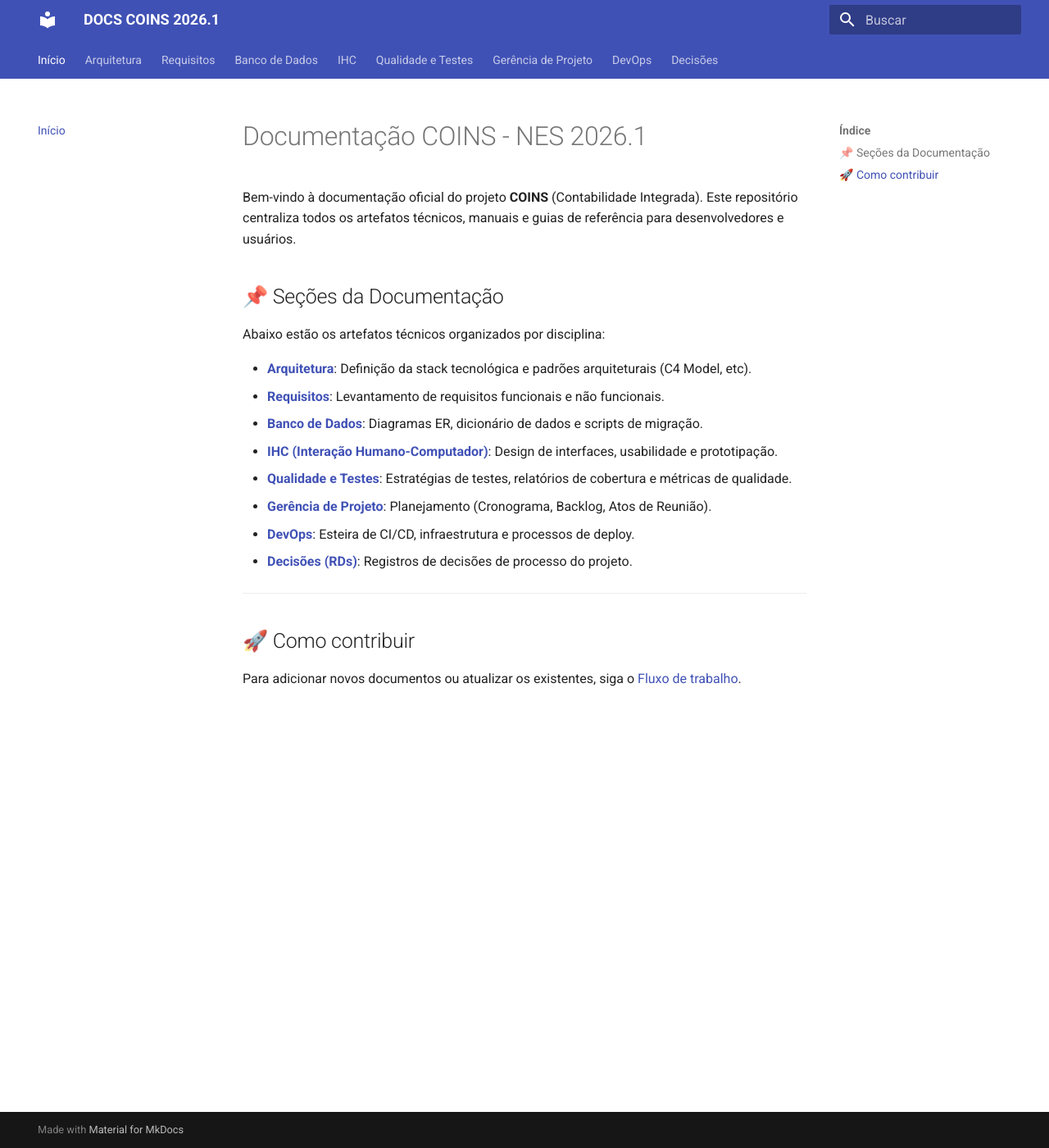
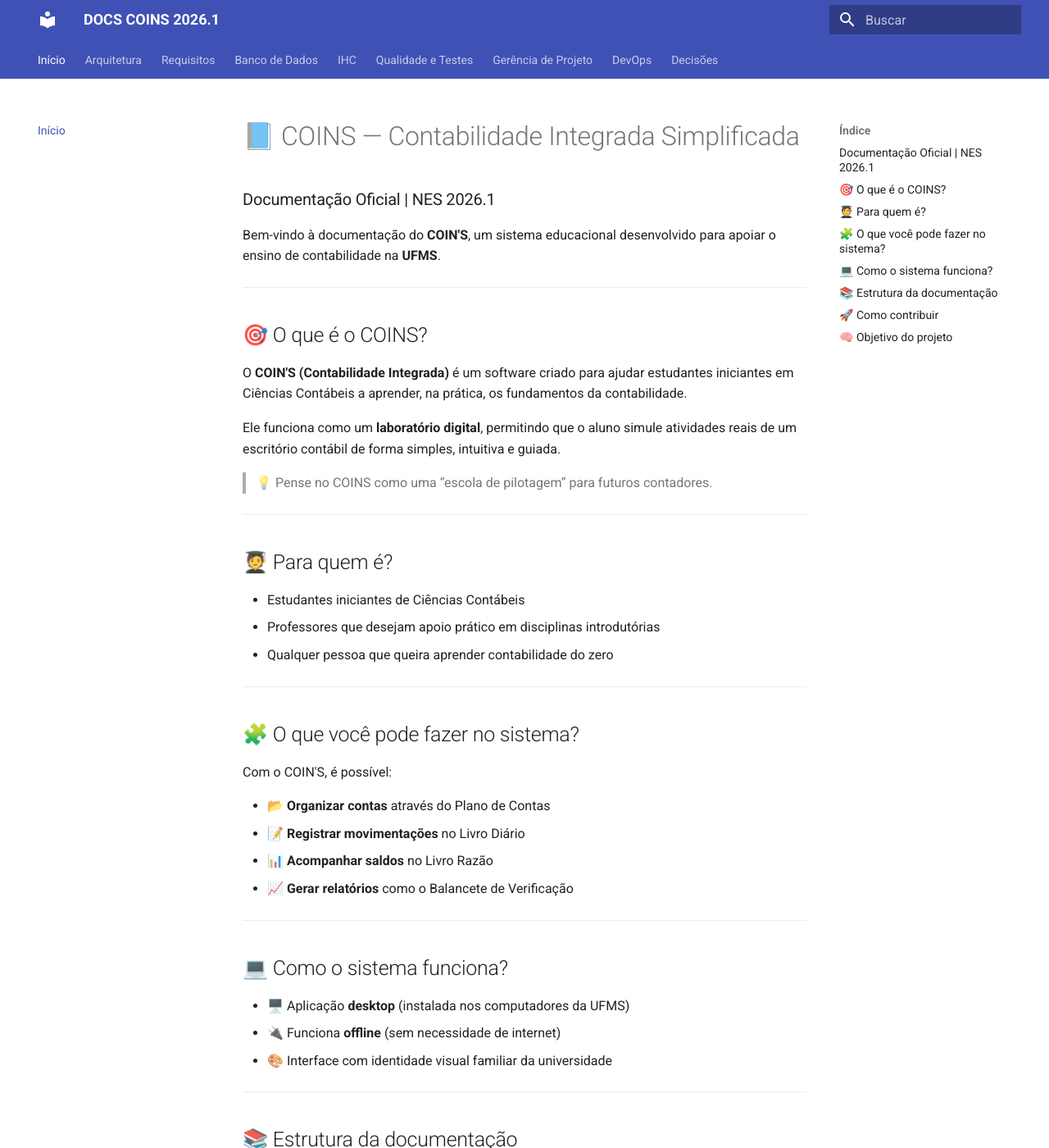
Before and after one commit to NES-Contabilidade-Integrada/doc-coins2026.1, an MkDocs documentation site: the page built from docs/index.md, in a window 1280 px wide and 1400 px high. Shown: the whole window at 82% size. Built offline with MkDocs 1.6.1 and Material for MkDocs 9.7.7, drawn with Linux system fonts in a browser that asks for light colours; some of the changed text lies outside the part shown.

Commit message:
chore: atualiza index.md sobre o coins
Updated the documentation for the COINS project to reflect new structure and content.

```diff
--- a/docs/index.md
+++ b/docs/index.md
@@ -1,22 +1,70 @@
-# Documentação COINS - NES 2026.1
+# 📘 COINS — Contabilidade Integrada Simplificada
 
-Bem-vindo à documentação oficial do projeto **COINS** (Contabilidade Integrada). Este repositório centraliza todos os artefatos técnicos, manuais e guias de referência para desenvolvedores e usuários.
+### Documentação Oficial | NES 2026.1
 
-## 📌 Seções da Documentação
+Bem-vindo à documentação do **COIN'S**, um sistema educacional desenvolvido para apoiar o ensino de contabilidade na **UFMS**.
+
+---
+
+## 🎯 O que é o COINS?
+
+O **COIN'S (Contabilidade Integrada)** é um software criado para ajudar estudantes iniciantes em Ciências Contábeis a aprender, na prática, os fundamentos da contabilidade.
+
+Ele funciona como um **laboratório digital**, permitindo que o aluno simule atividades reais de um escritório contábil de forma simples, intuitiva e guiada.
+
+> 💡 Pense no COINS como uma “escola de pilotagem” para futuros contadores.
+
+---
+
+## 🧑‍🎓 Para quem é?
+
+* Estudantes iniciantes de Ciências Contábeis
+* Professores que desejam apoio prático em disciplinas introdutórias
+* Qualquer pessoa que queira aprender contabilidade do zero
+
+---
+
+## 🧩 O que você pode fazer no sistema?
+
+Com o COIN'S, é possível:
+
+* 📂 **Organizar contas** através do Plano de Contas
+* 📝 **Registrar movimentações** no Livro Diário
+* 📊 **Acompanhar saldos** no Livro Razão
+* 📈 **Gerar relatórios** como o Balancete de Verificação
+
+---
+
+## 💻 Como o sistema funciona?
+
+* 🖥️ Aplicação **desktop** (instalada nos computadores da UFMS)
+* 🔌 Funciona **offline** (sem necessidade de internet)
+* 🎨 Interface com identidade visual familiar da universidade
+
+---
+
+## 📚 Estrutura da documentação
 
 Abaixo estão os artefatos técnicos organizados por disciplina:
 
-- **[Arquitetura](arquitetura/visao-geral.md)**: Definição da stack tecnológica e padrões arquiteturais (C4 Model, etc).
-- **[Requisitos](requisitos/visao-produto.md)**: Levantamento de requisitos funcionais e não funcionais.
-- **[Banco de Dados](banco-de-dados/modelo-conceitual.md)**: Diagramas ER, dicionário de dados e scripts de migração.
-- **[IHC (Interação Humano-Computador)](ihc/personas.md)**: Design de interfaces, usabilidade e prototipação.
-- **[Qualidade e Testes](qualidade-testes/estrategia-testes.md)**: Estratégias de testes, relatórios de cobertura e métricas de qualidade.
-- **[Gerência de Projeto](gerencia-projeto/planejamento.md)**: Planejamento (Cronograma, Backlog, Atos de Reunião).
-- **[DevOps](devops/infraestrutura.md)**: Esteira de CI/CD, infraestrutura e processos de deploy.
-- **[Decisões (RDs)](decisoes/decisoes.md)**: Registros de decisões de processo do projeto.
+* **[Arquitetura](arquitetura/visao-geral.md)**: Stack tecnológica e padrões arquiteturais (C4 Model, etc)
+* **[Requisitos](requisitos/visao-produto.md)**: Requisitos funcionais e não funcionais
+* **[Banco de Dados](banco-de-dados/modelo-conceitual.md)**: Modelagem, dicionário de dados e scripts
+* **[IHC](ihc/personas.md)**: UX, usabilidade e prototipação
+* **[Qualidade e Testes](qualidade-testes/estrategia-testes.md)**: Estratégias e métricas
+* **[Gerência de Projeto](gerencia-projeto/planejamento.md)**: Planejamento e acompanhamento
+* **[DevOps](devops/infraestrutura.md)**: CI/CD e infraestrutura
+* **[Decisões (RDs)](decisoes/decisoes.md)**: Registros de decisões do projeto
 
 ---
 
 ## 🚀 Como contribuir
 
-Para adicionar novos documentos ou atualizar os existentes, siga o [Fluxo de trabalho](devops/fluxo.md).
+Para adicionar novos documentos ou atualizar os existentes, siga o
+👉 [Fluxo de trabalho](devops/fluxo.md)
+
+---
+
+## 🧠 Objetivo do projeto
+
+O COIN'S busca transformar o aprendizado teórico em prática, oferecendo uma ferramenta acessível, gratuita e alinhada à realidade acadêmica.
```
